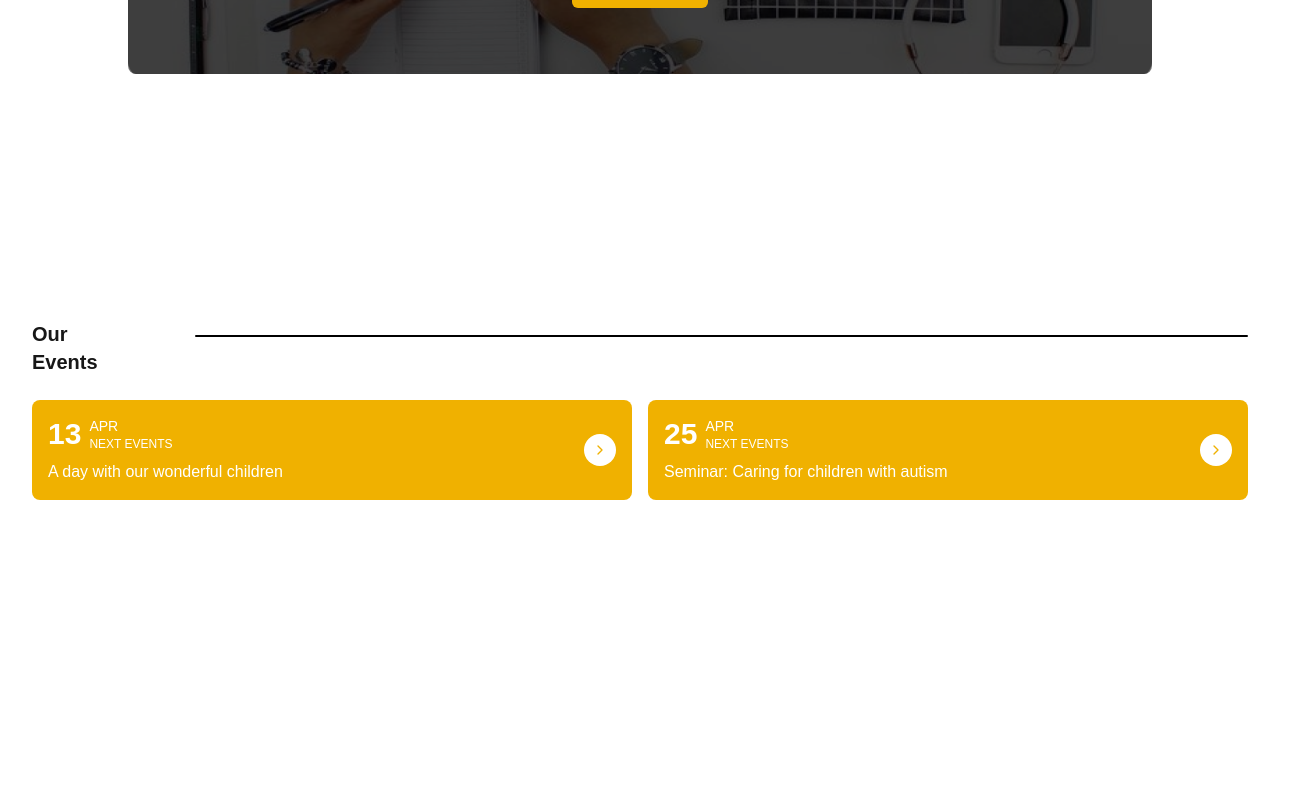
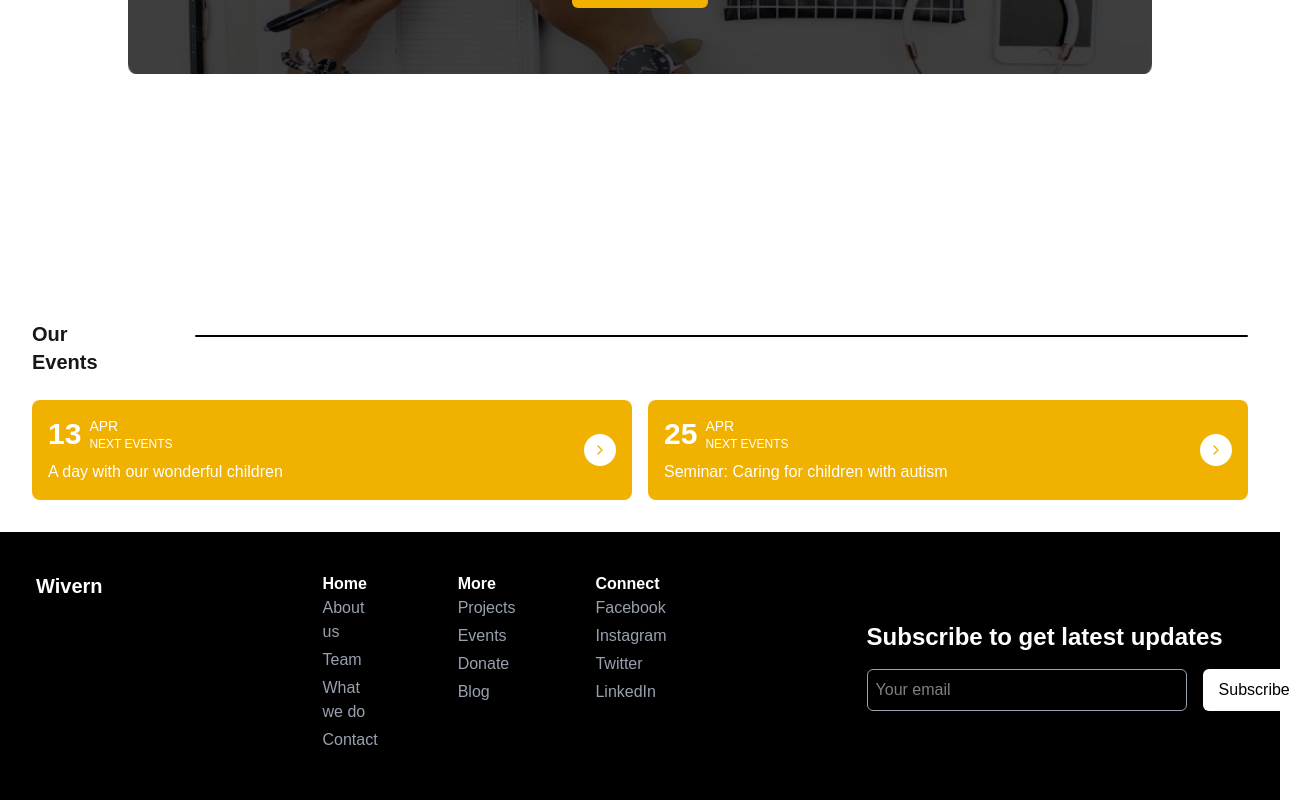
Before and after one commit to HexorzCode/KBT, a Next.js app: page / in a window 1280 px wide. Shown: the part 2689-3489 px from the top of the page, 1306 px wide, since content can reach past the window. Before the commit the page ends 3221 px from the top, so only its background shows below. Built offline with nearby package versions, Linux system fonts and the light colour scheme.

Commit message:
Adds Navbar and Footer components to layout
Adds the Navbar and Footer components to the main layout.

Moves the Navbar component to the (main) route group.
This ensures consistent navigation and enhances the user
interface across the application.

```diff
--- /dev/null
+++ b/app/(main)/components/Footer.jsx
@@ -0,0 +1,113 @@
+import React from "react";
+
+const Footer = () => {
+    return (
+        <footer className="bg-black text-white py-10">
+            <div className="container mx-auto px-4 flex flex-col md:flex-row justify-between items-start md:items-center">
+                {/* Left Section */}
+                <div className="mb-6 md:mb-0 flex relative">
+                    <h2 className="text-xl font-bold mb-4 mx-5">Wivern</h2>
+
+                    <div className="flex space-y-2 justify-center mx-[20vh]">
+                        <div className="mx-10">
+                            <p className="font-semibold">Home</p>
+                            <ul className="space-y-1">
+                                <li>
+                                    <a href="#" className="text-gray-400 hover:text-white">
+                                        About us
+                                    </a>
+                                </li>
+                                <li>
+                                    <a href="#" className="text-gray-400 hover:text-white">
+                                        Team
+                                    </a>
+                                </li>
+                                <li>
+                                    <a href="#" className="text-gray-400 hover:text-white">
+                                        What we do
+                                    </a>
+                                </li>
+                                <li>
+                                    <a href="#" className="text-gray-400 hover:text-white">
+                                        Contact
+                                    </a>
+                                </li>
+                            </ul>
+                        </div>
+
+                        <div className="mx-10">
+                            <p className="font-semibold">More</p>
+                            <ul className="space-y-1">
+                                <li>
+                                    <a href="#" className="text-gray-400 hover:text-white">
+                                        Projects
+                                    </a>
+                                </li>
+                                <li>
+                                    <a href="#" className="text-gray-400 hover:text-white">
+                                        Events
+                                    </a>
+                                </li>
+                                <li>
+                                    <a href="#" className="text-gray-400 hover:text-white">
+                                        Donate
+                                    </a>
+                                </li>
+                                <li>
+                                    <a href="#" className="text-gray-400 hover:text-white">
+                                        Blog
+                                    </a>
+                                </li>
+                            </ul>
+                        </div>
+
+                        <div className="mx-10">
+                            <p className="font-semibold">Connect</p>
+                            <ul className="space-y-1">
+                                <li>
+                                    <a href="#" className="text-gray-400 hover:text-white">
+                                        Facebook
+                                    </a>
+                                </li>
+                                <li>
+                                    <a href="#" className="text-gray-400 hover:text-white">
+                                        Instagram
+                                    </a>
+                                </li>
+                                <li>
+                                    <a href="#" className="text-gray-400 hover:text-white">
+                                        Twitter
+                                    </a>
+                                </li>
+                                <li>
+                                    <a href="#" className="text-gray-400 hover:text-white">
+                                        LinkedIn
+                                    </a>
+                                </li>
+                            </ul>
+                        </div>
+                    </div>
+                </div>
+
+                <div>
+                    <h2 className="text-2xl font-bold mb-4">Subscribe to get latest updates</h2>
+                    <form className="flex flex-col md:flex-row space-y-4 md:space-y-0 md:space-x-4">
+                        <input
+                            type="email"
+                            placeholder="Your email"
+                            className="border border-gray-400 p-2 rounded-md w-full md:w-80"
+                        />
+                        <button
+                            type="submit"
+                            className="bg-white text-black px-4 py-2 rounded-md"
+                        >
+                            Subscribe
+                        </button>
+                    </form>
+                </div>
+            </div>
+        </footer>
+    );
+};
+
+export default Footer;
--- a/app/(main)/layout.jsx
+++ b/app/(main)/layout.jsx
@@ -1,6 +1,7 @@
 import { Geist, Geist_Mono } from "next/font/google";
 import "../globals.css";
-import Navbar from "../components/navbar";
+import Navbar from "./components/Navbar";
+import Footer from "./components/Footer";
 
 const geistSans = Geist({
   variable: "--font-geist-sans",
@@ -24,7 +25,9 @@ export default function RootLayout({ children }) {
       <body className={`${geistSans.variable} ${geistMono.variable} antialiased relative`}>
         <Navbar />
         <main>{children}</main>
+        <Footer />
       </body>
+
     </html>
   );
 }
```
Also changed, not shown: app/(main)/components/Navbar.jsx (renamed from app/components/navbar.jsx).
